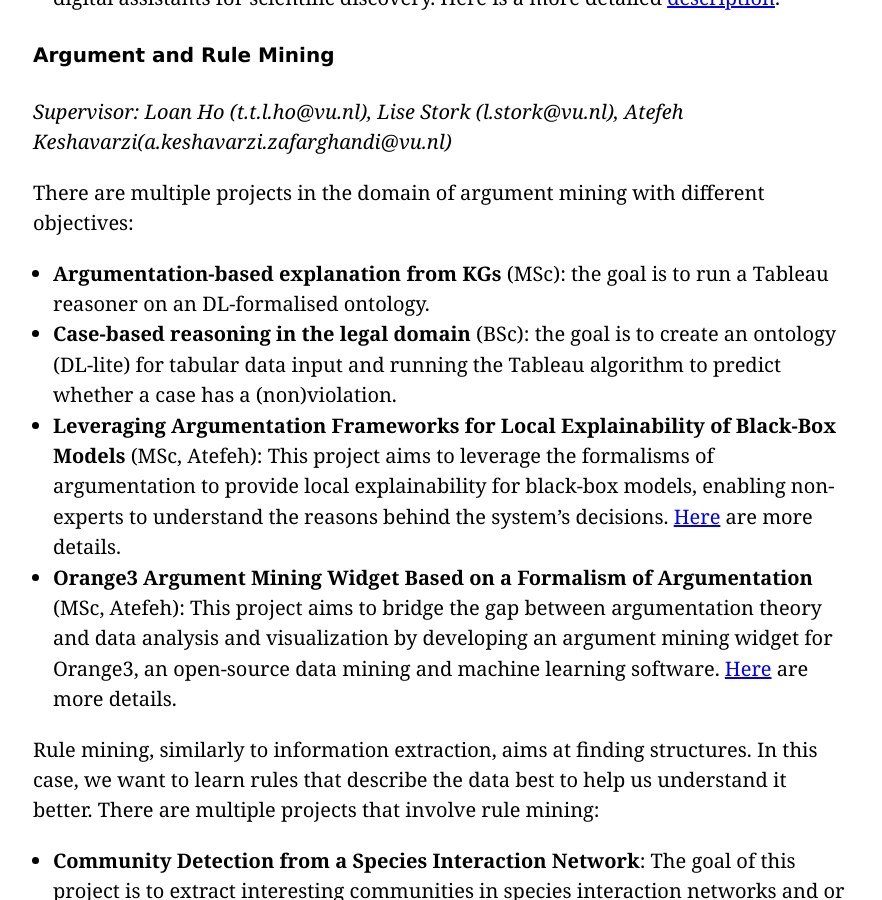
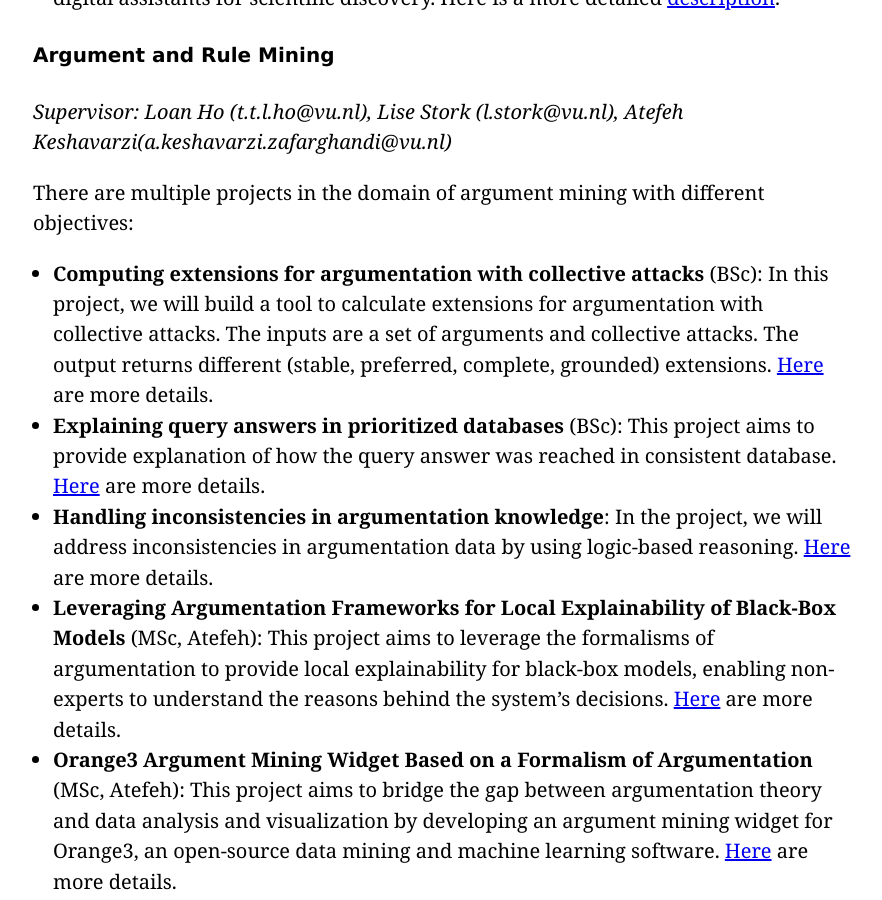
Before and after one commit to kai-vu/site, a Jekyll site: the page built from theses/index.md, in a window 1280 px wide and 900 px high, scrolled down 3439 px. Shown: the whole window, without its empty margins (207-1089 px from the left). Built offline with Jekyll 4.4.1, drawn with Linux system fonts in a browser that asks for light colours; our own code applies the rules of GitHub Pages for plain Markdown files.

Commit message:
change decriptions

```diff
--- a/theses/index.md
+++ b/theses/index.md
@@ -70,8 +70,9 @@ Ontologies model specific domains. As domains evolve over time, ontologies have
 *Supervisor: Loan Ho (t.t.l.ho@vu.nl), Lise Stork (l.stork@vu.nl), Atefeh Keshavarzi(a.keshavarzi.zafarghandi@vu.nl)*
 
 There are multiple projects in the domain of argument mining with different objectives:
-- **Argumentation-based explanation from KGs** (MSc): the goal is to run a Tableau reasoner on an DL-formalised ontology.
-- **Case-based reasoning in the legal domain** (BSc): the goal is to create an ontology (DL-lite) for tabular data input and running the Tableau algorithm to predict whether a case has a (non)violation.
+- **Computing extensions for argumentation with collective attacks** (BSc): In this project, we will build a tool to calculate extensions for argumentation with collective attacks. The inputs are a set of arguments and collective attacks. The output returns different (stable, preferred, complete, grounded) extensions. <a href="LH_com">Here</a> are more details.
+- **Explaining query answers in prioritized databases** (BSc): This project aims to provide explanation of how the query answer was reached in consistent database. <a href="LH-exp">Here</a> are more details.
+- **Handling inconsistencies in argumentation knowledge**: In the project, we will address inconsistencies in argumentation data by using logic-based reasoning. <a href="LH_arg">Here</a> are more details.
 - **Leveraging Argumentation Frameworks for Local Explainability of Black-Box Models** (MSc, Atefeh): This project aims to leverage the formalisms of argumentation to provide local explainability for black-box models, enabling non-experts to understand the reasons behind the system's decisions. <a href="AK_argbox">Here</a> are more details.
 - **Orange3 Argument Mining Widget Based on a Formalism of Argumentation** (MSc, Atefeh): This project aims to bridge the gap between argumentation theory and data analysis and visualization by developing an argument mining widget for Orange3, an open-source data mining and machine learning software. <a href="AK_argOrg">Here</a> are more details.
 
```
